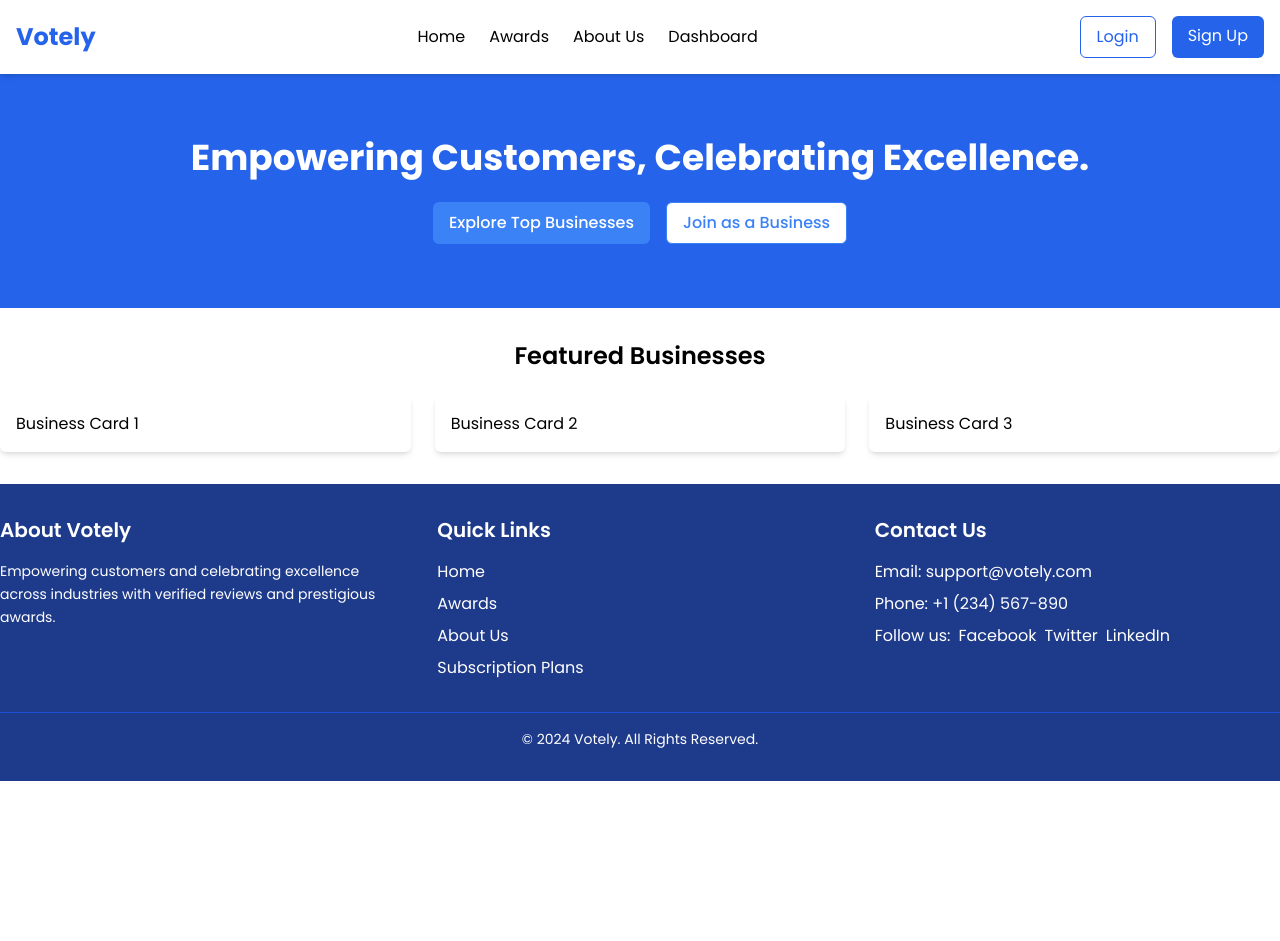
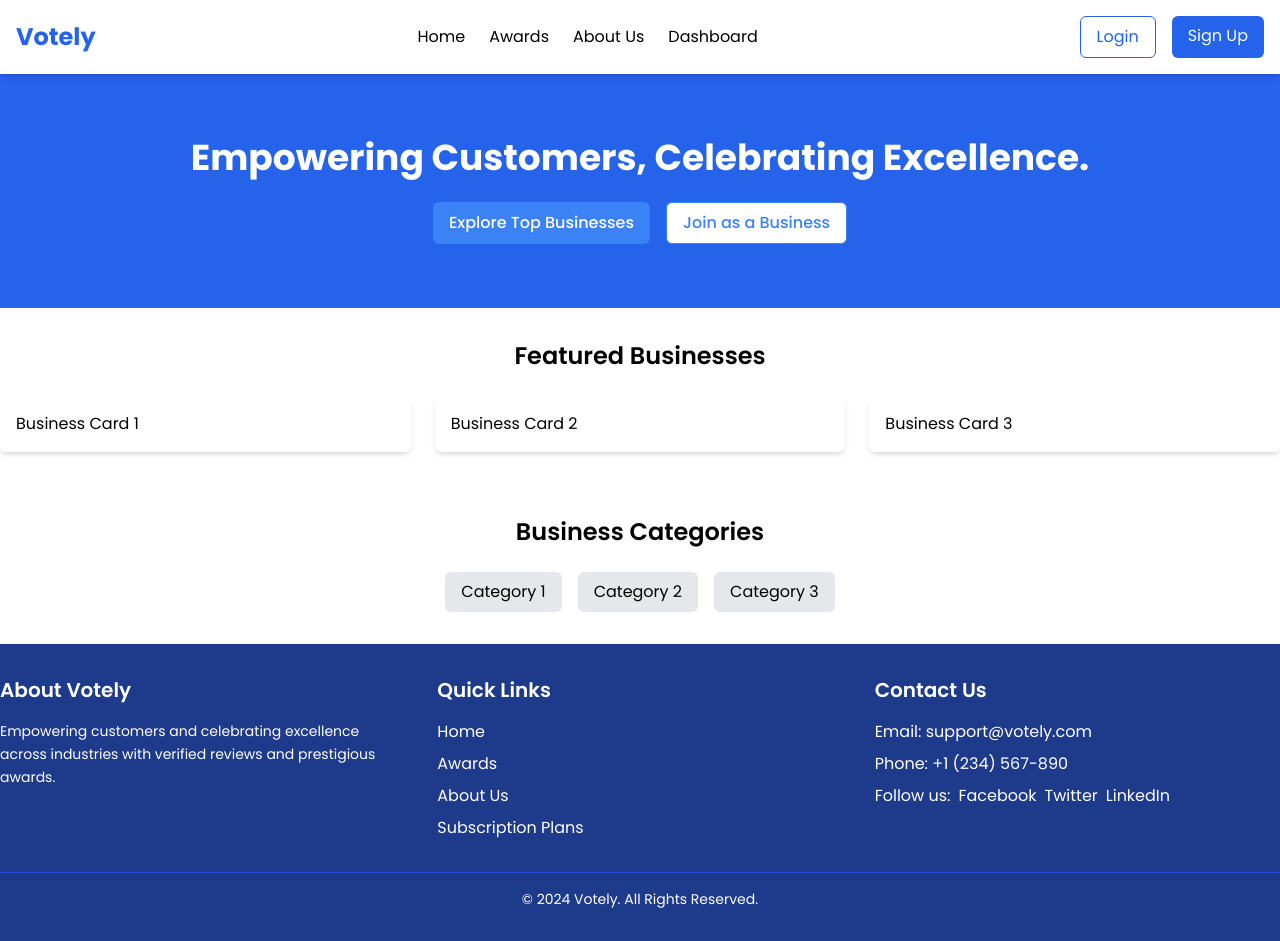
Before and after one commit to amankanz/votely, a Next.js app: page / in a window 1280 px wide. Before the commit the page ends 800 px from the top, so only its background shows below. Built offline with nearby package versions, Linux system fonts and the light colour scheme.

Commit message:
home-categories-section: conflict from develop solved

```diff
--- a/app/page.tsx
+++ b/app/page.tsx
@@ -1,4 +1,5 @@
 import FeaturedBusinesses from "@/components/FeaturedBusinesses";
+import CategoriesSection from "@/components/CategoriesSection";
 import Hero from "@/components/Hero";
 import Main from "@/components/Main";
 
@@ -7,6 +8,7 @@ export default function Home() {
     <Main>
       <Hero />
       <FeaturedBusinesses />
+      <CategoriesSection />
     </Main>
   );
 }
--- /dev/null
+++ b/components/CategoriesSection.tsx
@@ -0,0 +1,14 @@
+export default function CategoriesSection() {
+  return (
+    <section className="container mx-auto py-8">
+      <h2 className="text-2xl font-semibold mb-6 text-center">
+        Business Categories
+      </h2>
+      <div className="flex gap-4 justify-center">
+        <span className="px-4 py-2 bg-gray-200 rounded-md">Category 1</span>
+        <span className="px-4 py-2 bg-gray-200 rounded-md">Category 2</span>
+        <span className="px-4 py-2 bg-gray-200 rounded-md">Category 3</span>
+      </div>
+    </section>
+  );
+}
```
